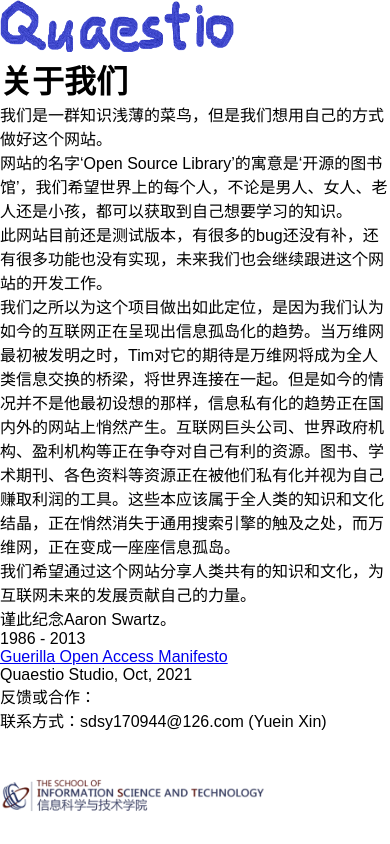
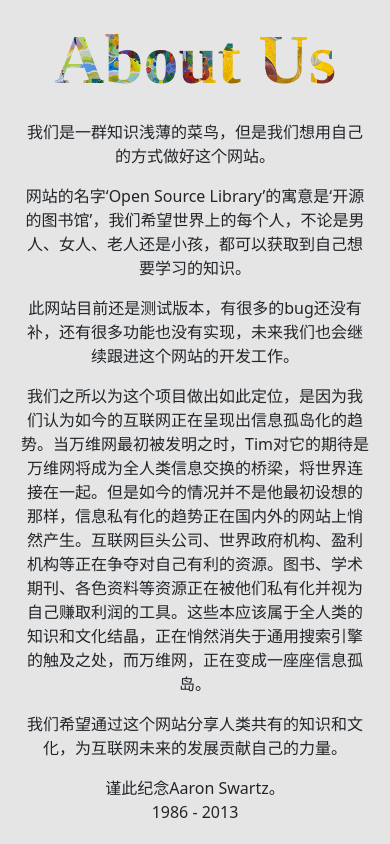
Before and after one commit to YuelinXin/OpenSourceLibrary, a plain HTML site: page OSL_Ultra/about.html in a window 390 px wide. Drawn offline with nearby package versions, Linux system fonts and the light colour scheme; a web font is replaced by a local one.

Commit message:
routine maintenance

```diff
--- a/OSL_Ultra/CSS/style.css
+++ b/OSL_Ultra/CSS/style.css
@@ -1150,9 +1150,9 @@ h3
 #blackCover
 {
     background-image: linear-gradient(to top, black, transparent);
-    bottom: 330px;
+    bottom: calc((100vh - 215px) / 1.5);
     color: white;
-    height: 330px;
+    height: calc((100vh - 215px) / 1.5);
     overflow: hidden;
     position: relative;
     text-align: center;
@@ -1522,6 +1522,11 @@ h3
 
 @media screen and (max-width: 868px)
 {
+    #titleNewsBox
+    {
+        height: calc(100vh - 152px);
+    }
+
     #titleNewsBox p
     {
         padding: 20px;
@@ -1529,7 +1534,7 @@ h3
 
     #titleNewsBox img
     {
-        height: 520px;
+        height: calc(100vh - 153px);
     }
 
     #featureNews .newsBox
@@ -2074,6 +2079,11 @@ section span svg:hover
         height: 75vh;
     }
 
+    .h2_2
+    {
+        font-size: 25px;
+    }
+
     #alternative_text_box
     {
         margin-top: 10%;
@@ -2623,3 +2633,78 @@ section span svg:hover
         font-size: 18px;
     }
 }
+
+
+
+
+
+/* about */
+
+#aboutBody
+{
+    /* background-image: linear-gradient(to top, rgba(0,0,0,0.4), white); */
+    background-color: rgba(0, 0, 0, 0.1);
+    height: calc(100vh - 24px);
+    text-align: center;
+}
+
+#aboutBody p
+{
+    padding-left: 50px;
+    padding-right: 50px;
+}
+
+#colorfulText
+{
+    background-image: url("../IMG/covid-banner.jpg");
+    background-size: cover;
+    background-position: 50% 50%;
+    background-clip: text;
+    color: transparent;
+    font-size: 180px;
+    height: 200px;
+    line-height: 200px;
+    margin-top: 20px;
+    margin-bottom: 20px;
+    text-align: center;
+    -webkit-background-clip: text;
+}
+
+#colorfulText h1
+{
+    font-family: Sofia;
+    font-weight: 700;
+    font-size: 180px;
+    height: 200px;
+    line-height: 200px;
+}
+
+#vline
+{
+    color: rgb(177, 177, 177);
+    display: inline-flex;
+    font-size: 30px;
+    font-weight: 100;
+    line-height: 40px;
+}
+
+@media screen and (max-width: 968px)
+{
+    #aboutBody p
+    {
+        padding-left: 20px;
+        padding-right: 20px;
+    }
+
+    #colorfulText
+    {
+        height: 80px;
+    }
+
+    #colorfulText h1
+    {
+        font-size: 70px;
+        height: 80px;
+        line-height: 80px;
+    }
+}
--- a/OSL_Ultra/JS/basic_function.js
+++ b/OSL_Ultra/JS/basic_function.js
@@ -16,7 +16,7 @@ window.onscroll = function()
     {
         var scrollTop = document.documentElement.scrollTop || document.body.scrollTop;
         scrollTop = parseInt(scrollTop);
-        // console.log(scrollTop);
+        console.log(scrollTop);
         if(scrollTop > 150)
         {
             window.setTimeout(function(){goBlack();},100);
--- a/OSL_Ultra/about.html
+++ b/OSL_Ultra/about.html
@@ -8,19 +8,22 @@
     <meta name="description" content="Open Source Library is an online open library developed by Quaestio Studio, free for everyone in the world.">
     <title>About Us</title>
     <link rel="icon" href="IMG/logo-icon1.png">
-    <link href="CSS/all.css" rel="stylesheet">
     <link rel="stylesheet" href="CSS/style.css">
+    <link rel="stylesheet" href="https://cdn.jsdelivr.net/npm/bootstrap-icons@1.7.0/font/bootstrap-icons.css">
+    <link rel="stylesheet" type="text/css" href="https://fonts.googleapis.com/css?family=Sofia">
+    <link href="https://cdn.jsdelivr.net/npm/bootstrap@5.1.3/dist/css/bootstrap.min.css" rel="stylesheet" integrity="sha384-1BmE4kWBq78iYhFldvKuhfTAU6auU8tT94WrHftjDbrCEXSU1oBoqyl2QvZ6jIW3" crossorigin="anonymous">
+    <script src="https://cdn.jsdelivr.net/npm/bootstrap@5.1.3/dist/js/bootstrap.bundle.min.js" integrity="sha384-ka7Sk0Gln4gmtz2MlQnikT1wXgYsOg+OMhuP+IlRH9sENBO0LRn5q+8nbTov4+1p" crossorigin="anonymous"></script>
     <script src="JS/jquery-3.6.0.min.js"></script>
     <script src="JS/jquery.cookie.js"></script>
     <script src="JS/basic_function.js"></script>
 </head>
-<body id="body_6">
+<body id="aboutBody">
 
-    <img src="IMG/logo_draw.png" width="60%" />
-
-    <h1>
-        关于我们
-    </h1>
+    <div id="colorfulText">
+        <h1>
+            About Us
+        </h1>
+    </div>
 
     <p>
         我们是一群知识浅薄的菜鸟，但是我们想用自己的方式做好这个网站。
@@ -54,12 +57,12 @@
         <br />
         反馈或合作：
         <br />
-        联系方式：sdsy170944@126.com (Yuein Xin)
+        联系方式：sdsy170944@126.com (Yuelin Xin)
     </p>
 
     <div id="buttom_logo_container">
         <a href="https://www.swjtu.edu.cn/" target="_blank"><img src="IMG/swjtu.png" height="40" title="西南交通大学官网" /></a>
-        <a href="http://sist.swjtu.edu.cn/index.do?action=index" target="_blank"><img src="IMG/sist.png" height="40" title="西南交通大学-信息科学与技术学院官网" /></a>
+        <span id="vline">&nbsp;|&nbsp;</span>
         <a href="https://leeds.swjtu.edu.cn/" target="_blank"><img src="IMG/leeds.png" height="40" title="西南交通大学-利兹学院官网"/></a>
     </div>
 
```
Also changed, not shown: 1 other file.
